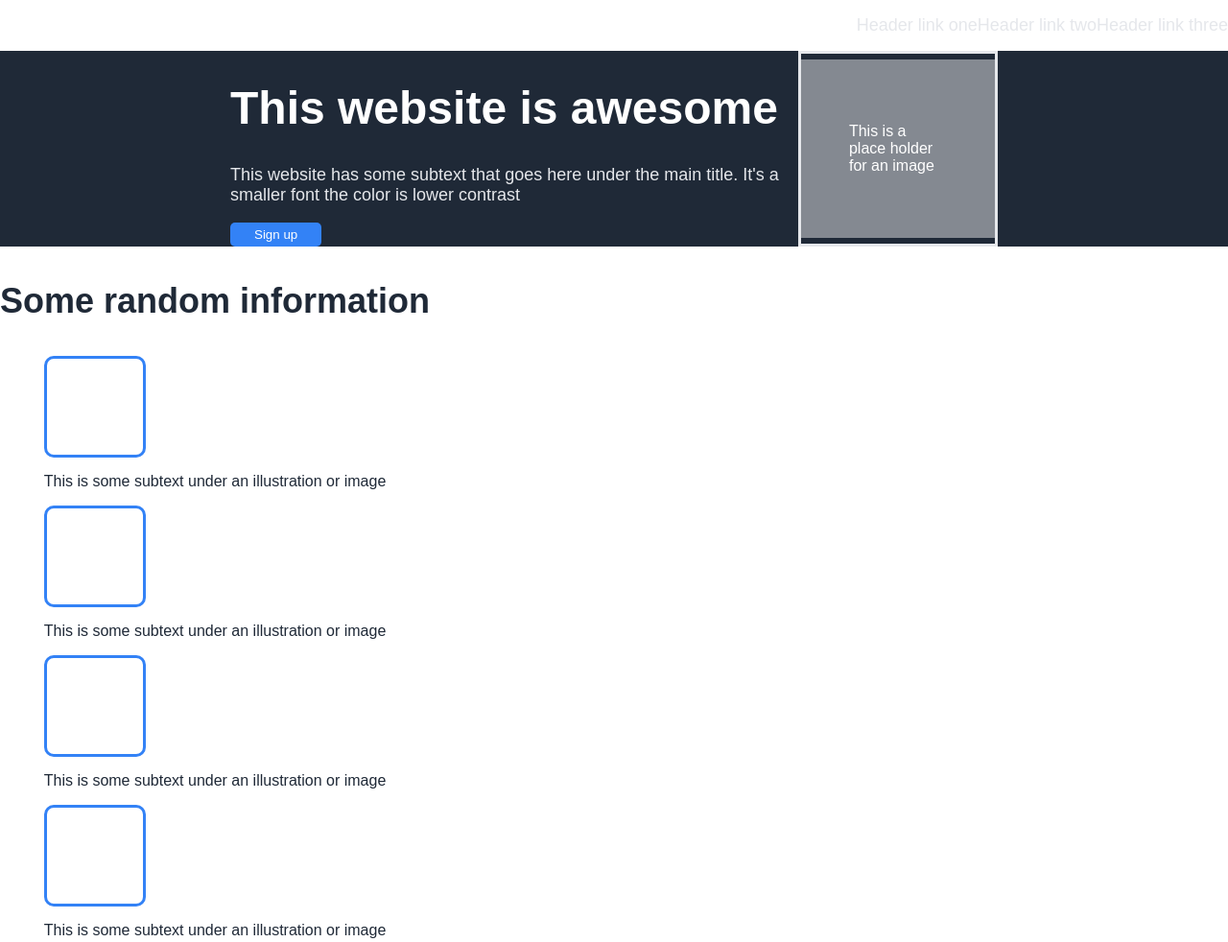
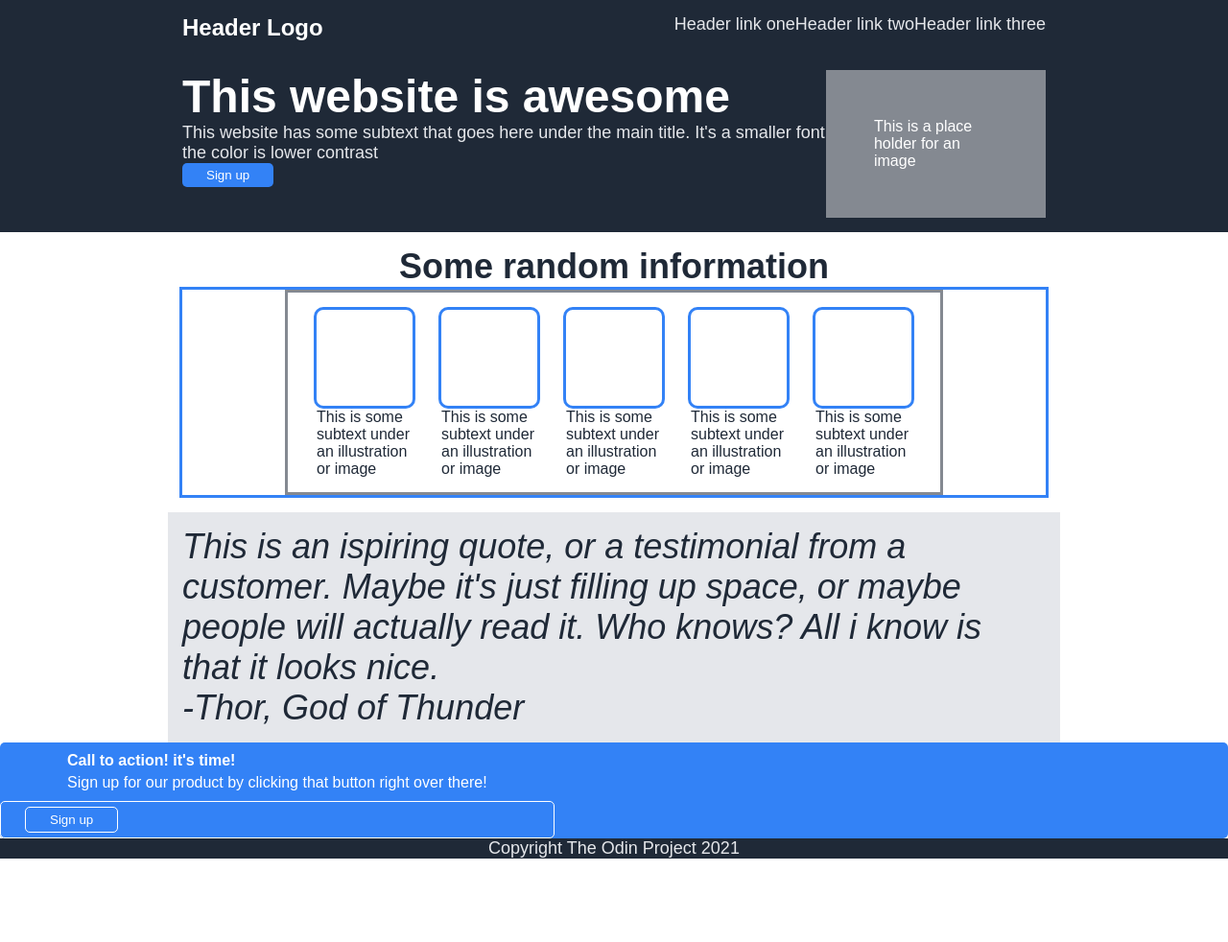
Before and after one commit to Enrikewoq/Webit, a plain HTML site: page index.html in a window 1280 px wide. Shown: the top 982 px of the page at 96% size. After the commit the page ends 895 px from the top, so only its background shows below. Drawn offline with Linux system fonts and the light colour scheme.

Commit message:
add styles and organized flexbox containers

```diff
--- a/styles.css
+++ b/styles.css
@@ -1,3 +1,7 @@
+* {
+    padding: 0;
+    margin: 0;
+}
 body{
     color: white;
     padding: 0;
@@ -6,30 +10,40 @@ body{
     display: flex;
     flex-direction: column;
 }
-.header, .quote, .content-container, .signUp-container {
-    max-width: 800px;
+.menu-container,
+.header-container,
+.content-container,
+.quote-section-container,
+.signUp-container,
+.box-container {
+    display: flex;
+    justify-content: center;
 }
-.header-container, .content, .box-container {
+.menu,
+.header,
+.content,
+.container,
+.quote-section,
+.singUp {
+    justify-content: space-between;
     display: flex;
-    flex-direction: column;
-    align-items: center;
+    max-width: 900px;
+    padding:15px;
 }
-.header-container {
+.header-maincontainer {
     background-color: #1f2937;
 }
-.menu {
-    display: flex;
-    justify-content:space-between;
-}
-.header {
-    display: flex;
-    flex-grow: 1;
-}
-.logo-link {
+
+.menu-logo {
     color: white;
     font-size: 24px;
     font-weight: bold;
     text-decoration: none;
+    display: flex;
+    align-items: center;
+}
+.menu {
+    width: 900px;
 }
 .header-maintext{
     font-size: 48px;
@@ -44,9 +58,6 @@ ul {
     list-style: none;
     display: flex;
 }
-.header-leftContainer {
-
-}
 .header-button{
     background-color: #3382F6;
     padding: 5px 25px 5px 25px;
@@ -57,10 +68,8 @@ ul {
     flex: none;
 }
 .header-rightContainer {
-    border:#E5E7EB solid;
     display: flex;
     align-items: center;
-
 }
 .header-box {
     background-color: #848991;
@@ -69,16 +78,33 @@ ul {
 }
 .content{
     color:#1f2937;
+    display: flex;
+    flex-direction: column;
+    align-items: center;
 }
 .content-phrase {
     font-size: 36px;
     font-weight: bold;
 }
-.content-container {
+.box-container {
     display: flex;
+    flex-shrink: 1;
+    width: 900px;
+    border: #3382F6 solid;
 }
-.box-container {
+.container {
     flex-wrap: wrap;
+    border: #848991 solid;
+    justify-content: center;
+    min-width: 0;
+}
+.box-item {
+    display: flex;
+    flex-direction: column;
+    margin-left: 15px;
+    margin-right: 15px;
+    align-items: center;
+    width: 100px;
 }
 .box {
     width: 100px;
```
